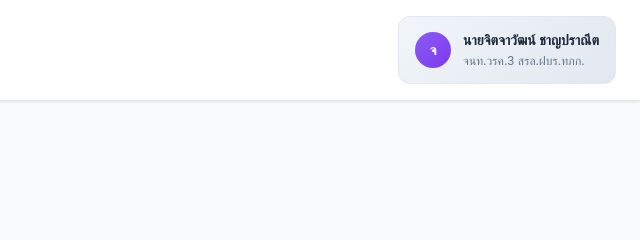
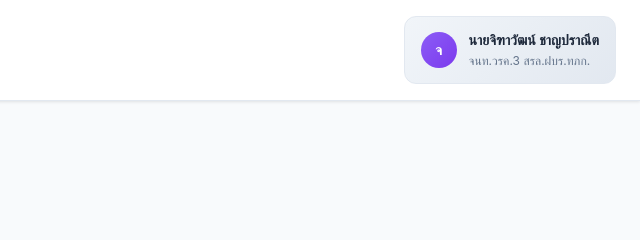
Before and after one commit to Boophuket/Easy-Procure---2, a plain HTML site: page index.html in a window 1280 px wide. Shown: the top 240 px of the page, 640-1280 px from the left. Drawn offline with Linux system fonts and the light colour scheme.

Commit message:
Update index.html

```diff
--- a/index.html
+++ b/index.html
@@ -505,7 +505,7 @@
                 <div class="user-section">
                     <div class="user-avatar">จ</div>
                     <div class="user-info">
-                        <h3>นายจิตจาวัฒน์ ชาญปราณีต</h3>
+                        <h3>นายจิฑาวัฒน์ ชาญปราณีต</h3>
                         <p>จนท.วรค.3 สรล.ฝบร.ทภก.</p>
                     </div>
                 </div>
```
